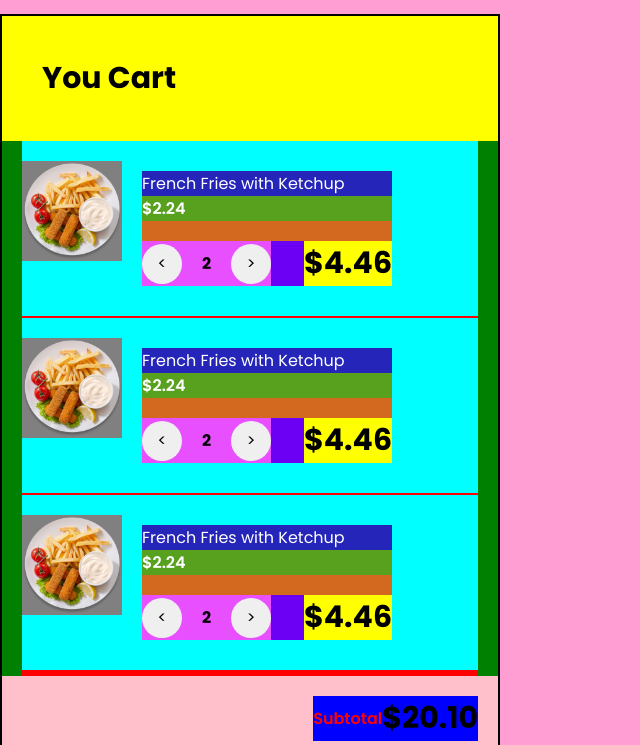
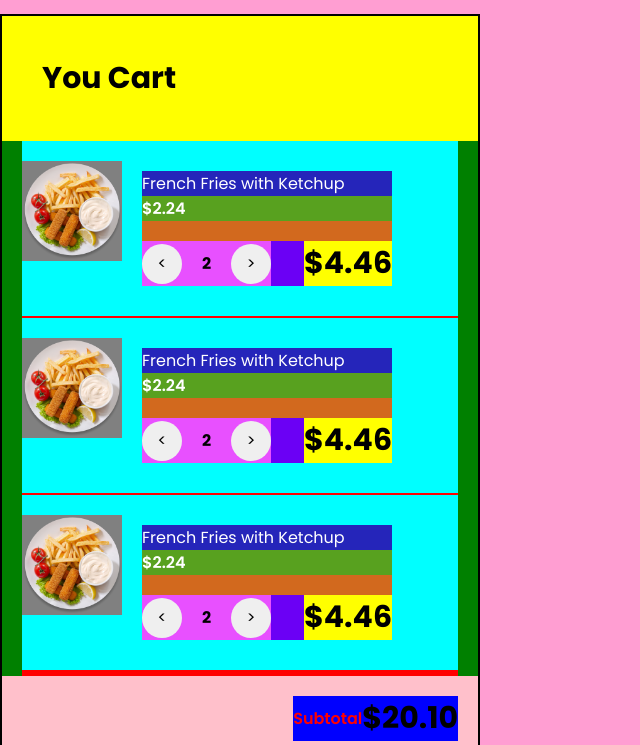
Before and after one commit to jaenfigueroa/eCommerce, a website: page index.html in a window 1280 px wide. Shown: the part 670-1415 px from the top of the page, without its empty margins (0-640 px from the left). Drawn offline with Linux system fonts and the light colour scheme.

Commit message:
max ancho seccion

```diff
--- a/sass/style.scss
+++ b/sass/style.scss
@@ -39,7 +39,7 @@ ol {
     background-color: greenyellow;
     width: 100%;
     min-height: 600px;
-    max-width: 500px;
+    max-width: 480px;
     border: 2px solid black;
 
     &__header {
```
Also changed, not shown: css/style.css.
